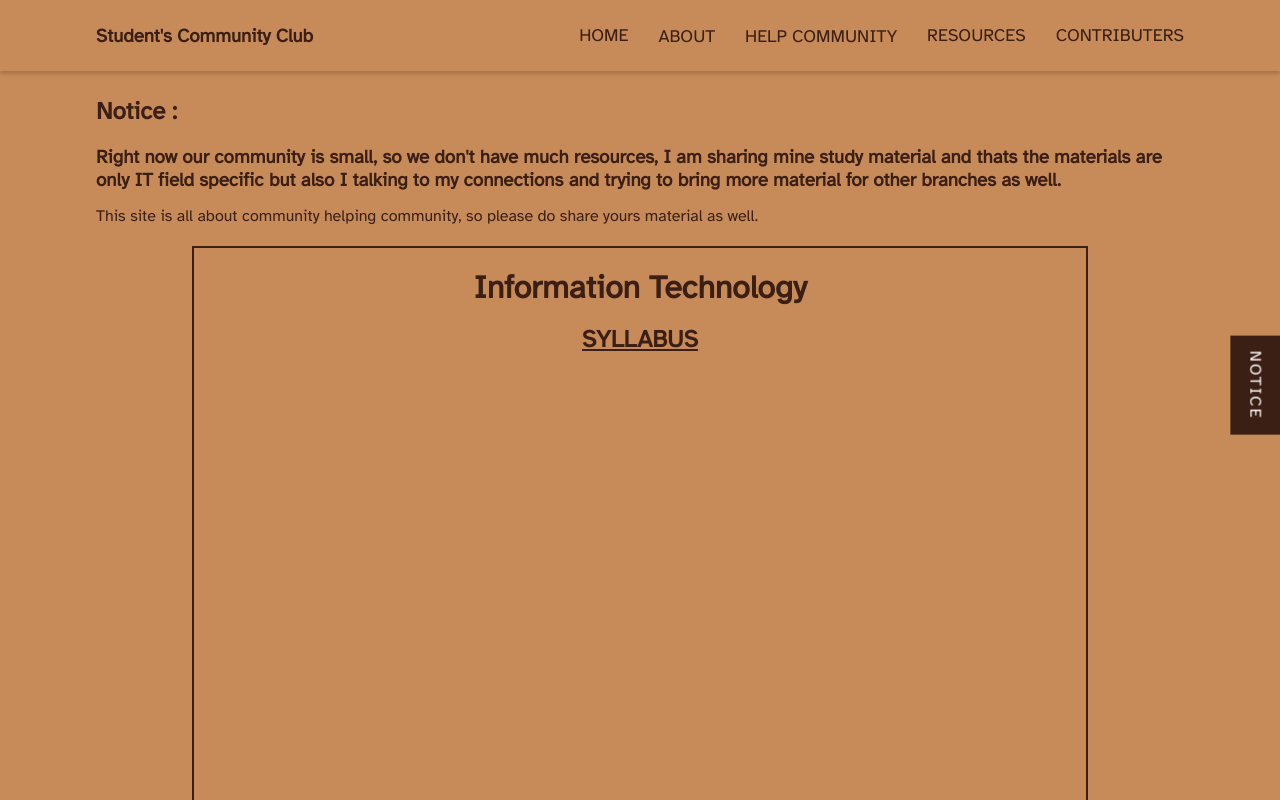
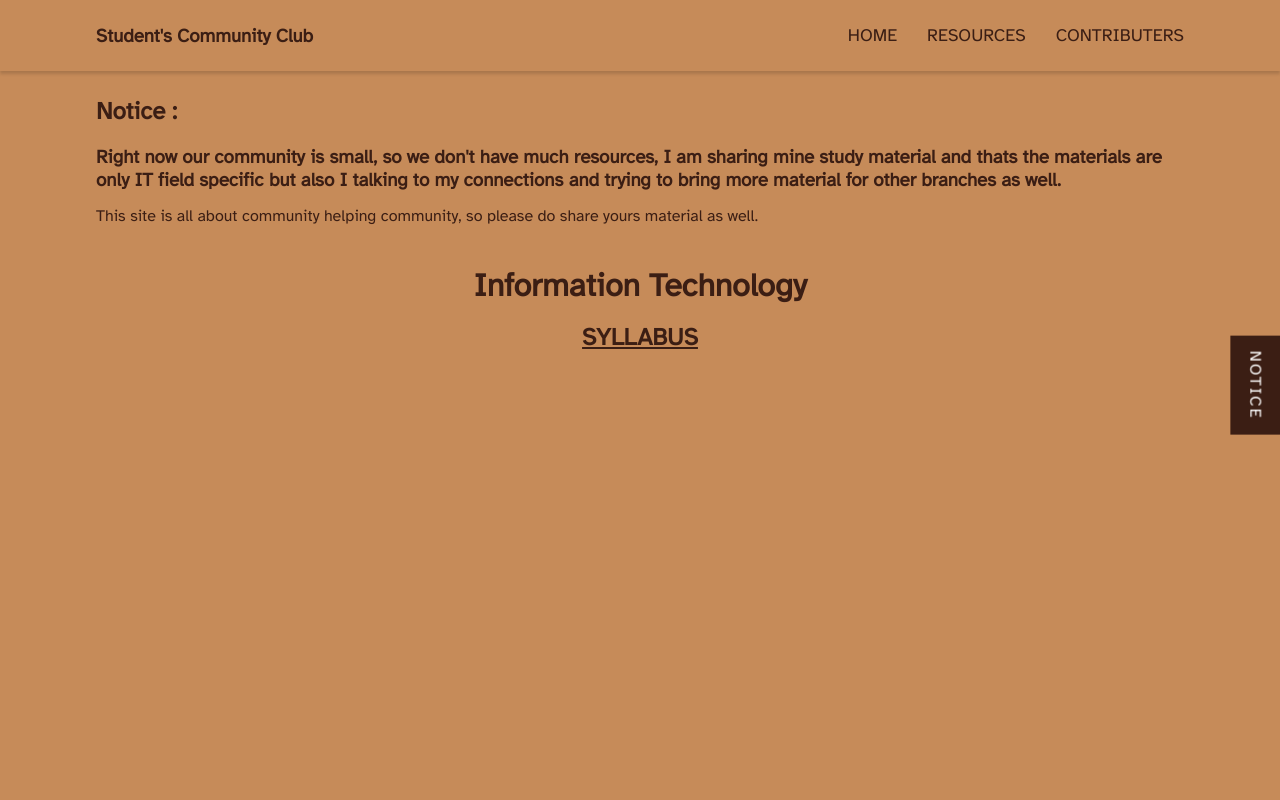
Before and after one commit to tier3guy/Student-Community-Club, a React (Create React App) app: page /resources in a window 1280 px wide. Shown: the top 800 px of the page. Built offline with nearby package versions, Linux system fonts and the light colour scheme.

Commit message:
nav_bar issue solved

```diff
--- a/src/App.js
+++ b/src/App.js
@@ -1,5 +1,3 @@
-import NavBar from './Components/NavBar';
-import Footer from './Components/Footer';
 import Contributers from './Components/Contributers';
 import Resources from './Components/Resources';
 import Home from './Components/Home';
@@ -9,14 +7,14 @@
 function App() {
   return (
     <>
-   <NavBar/>
+
    <div id="notice"><a rel = "noreferrer" href= "https://docs.google.com/document/d/18HKtYRtHYU5YO_tLJ8ShqGrKpgi9zBjLEgImSEDcFuc/edit" target="_blank">NOTICE</a></div>
     <Switch>
       <Route exact path = '/' component = {Home}/>
       <Route exact path = '/contributers' component = {Contributers}/>
       <Route exact path = '/resources' component = {Resources}/>
     </Switch>
-    <Footer/>
+
     </>
   );
 }
--- a/src/Components/Contributers.js
+++ b/src/Components/Contributers.js
@@ -1,9 +1,12 @@
 import ContributerCard from './ContributerCard';
+import NavSecondary from "./Nav_secondary";
 import Data from './Data';
+import Footer from './Footer';
 
 export default function Contributers(){
   return(
     <>
+    <NavSecondary/>
     <div className = 'cont'>
     <h3>As we said earlier this site is By Community For the Community. Here are our contributers. </h3>
     <div style = {{padding: '3em 0em', display: 'grid',gridTemplateColumns: 'auto auto auto'}}>
@@ -19,6 +22,7 @@
       }
     </div>
     </div>
+    <Footer/>
     </>
   );
 }
--- a/src/Components/Home.js
+++ b/src/Components/Home.js
@@ -1,15 +1,19 @@
 import Hero from './Hero';
 import About from './AboutUs';
 import Contact from './Contact';
+import NavBar from './NavBar';
+import Footer from './Footer';
 
 function Home() {
   return (
     <>
+    <NavBar/>
       <div className="app">
         <Hero/>
         <About/>
         <Contact/>
       </div>
+    <Footer/>
     </>
   );
 }
--- a/src/Components/IT.jsx
+++ b/src/Components/IT.jsx
@@ -3,6 +3,9 @@
     <>
       <h1 style = {{textAlign: "center"}}>Information Technology</h1>
       <h2 className = "syllabus_link"> <a rel = "noreferrer" href = "https://www.nit.ac.in/pdf/it-ug-18.pdf" target = "_blank"> SYLLABUS </a> </h2>
+      <div className = "subjects">
+
+      </div>
     </>
   );
 }
--- /dev/null
+++ b/src/Components/Menu_seconadary.js
@@ -0,0 +1,13 @@
+import { Link } from "react-router-dom";
+
+export default function MenuSeconadary(){
+  return(
+    <>
+      <ul className = 'menu'>
+        <Link to = '/' className = 'btn_nav'>Home</Link>
+        <Link to = '/resources' className = 'btn_nav' onClick = {window.scrollTo(0,0)}>Resources</Link>
+        <Link to = '/contributers' className = 'btn_nav' onClick = {window.scrollTo(0,0)}>Contributers</Link>
+      </ul>
+    </>
+  );
+}
--- /dev/null
+++ b/src/Components/Nav_secondary.js
@@ -0,0 +1,13 @@
+import MenuSeconadary from './Menu_seconadary';
+
+export default function NavSecondary(){
+
+  return(
+    <>
+    <div className = 'navbar'>
+      <h3 style= {{fontWeight:'bolder'}}>Student's Community Club</h3>
+      <MenuSeconadary/>
+    </div>
+    </>
+  );
+}
--- a/src/Components/Resources.js
+++ b/src/Components/Resources.js
@@ -1,15 +1,18 @@
+import Footer from "./Footer";
 import Material from "./Material";
+import NavSecondary from "./Nav_secondary";
 
 export default function Resources(){
   return(
     <>
+    <NavSecondary/>
     <div className = 'app' style = {{minHeight:'85vh' , paddingTop: '6em'}}>
       <h2 className = "mb">Notice : </h2>
       <h3 className = "mb">Right now our community is small, so we don't have much resources, I am sharing mine study material and thats the materials are only IT field specific but also I talking to my connections and trying to bring more material for other branches as well. </h3>
       <p className = "mb">This site is all about community helping community, so please do share yours material as well.</p>
-
       <Material/>
     </div>
+    <Footer/>
     </>
   );
 }
--- a/src/index.css
+++ b/src/index.css
@@ -183,7 +183,6 @@
   width: 70vw;
   height: 100vh;
   margin: auto;
-  border: 2px solid #3b1e14;
   padding: 20px 0px;
   margin-top: 20px ;
   margin-bottom: 20px ;
@@ -215,6 +214,6 @@
   transition: all 0.4s;
 }
 
-#notice:hover{
+#notice a:hover{
   color: #C68B59;
 }
```
